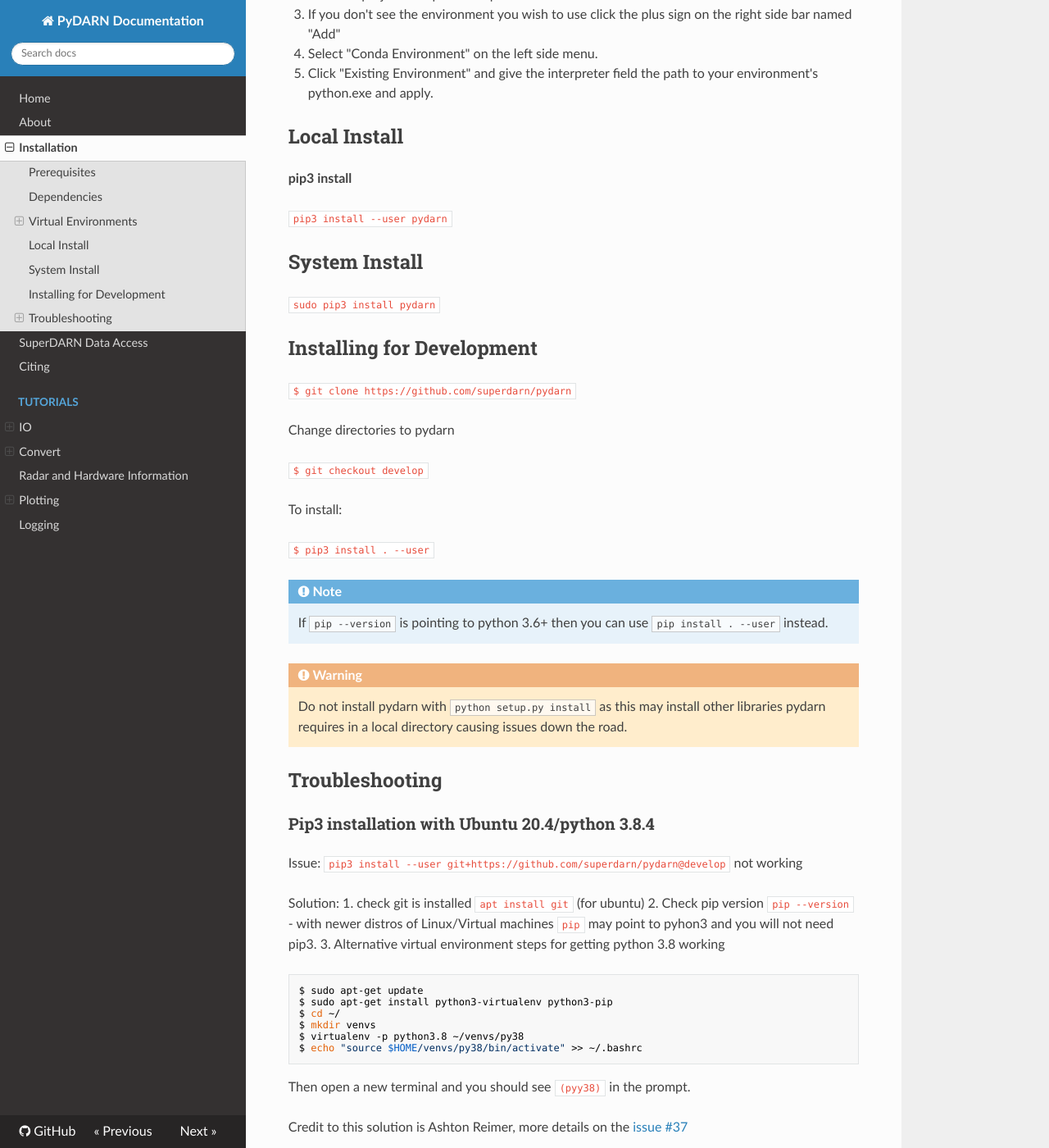
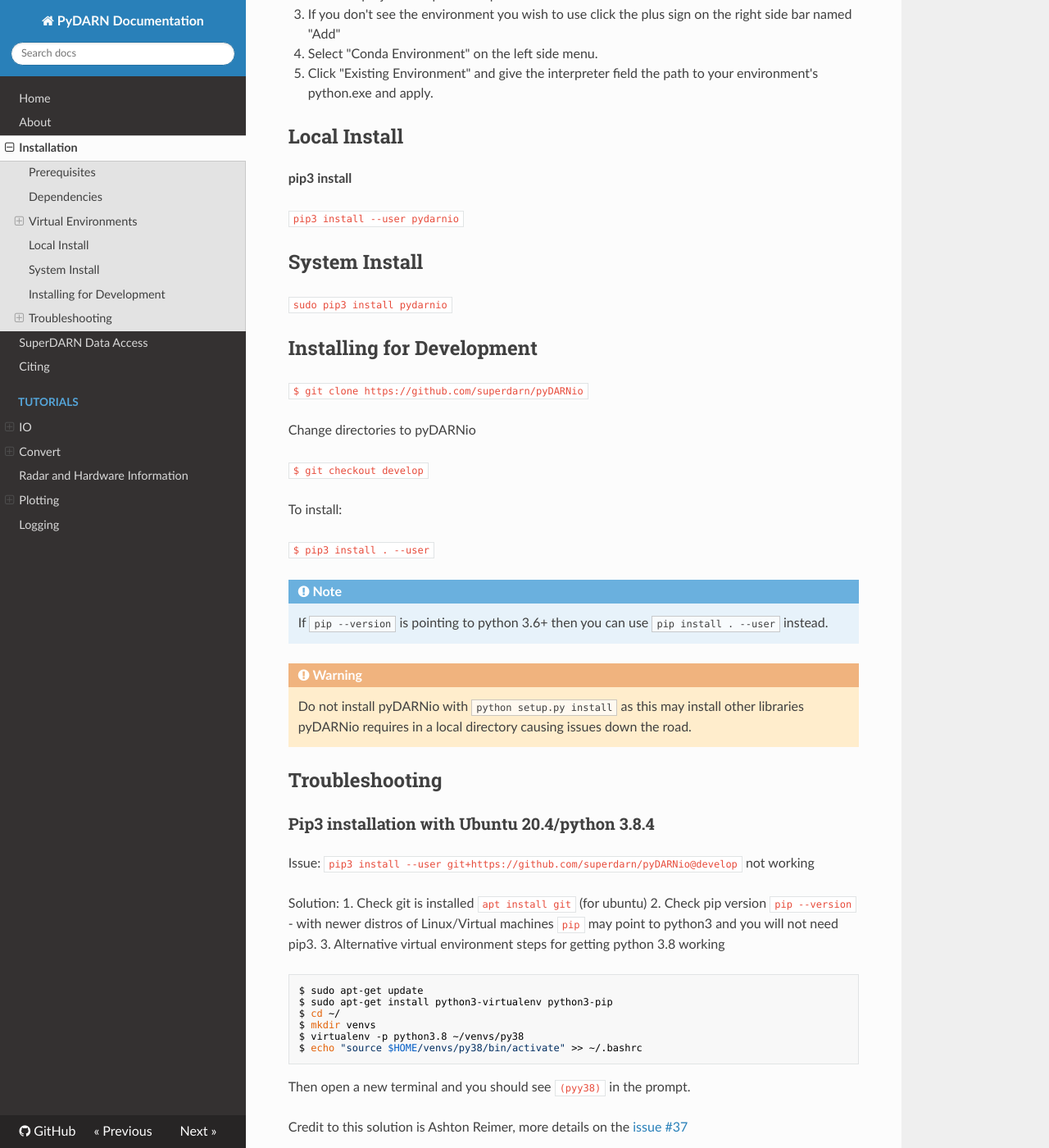
Before and after one commit to SuperDARN/pyDARNio, an MkDocs documentation site: the page built from docs/user/install.md, in a window 1280 px wide and 1400 px high, scrolled down 1757 px. Shown: the whole window at 82% size. Built offline with MkDocs 1.6.1, drawn with Linux system fonts in a browser that asks for light colours; nearby versions of some CDN libraries; some of the changed text lies outside the part shown.

Commit message:
switched install documentation to pyDARN to pyDARNio

````diff
--- a/docs/user/install.md
+++ b/docs/user/install.md
@@ -1,11 +1,11 @@
 <!--Copyright (C) SuperDARN Canada, University of Saskatchewan
 author(s) Marina Schmidt-->
-# Installing pyDARN
+# Installing pyDARNio
 ---
 
 [![License: LGPL v3](https://img.shields.io/badge/License-LGPLv3-blue.svg)](https://www.gnu.org/licenses/lgpl-3.0)
 [![Python 3.6](https://img.shields.io/badge/python-3.6-blue.svg)](https://www.python.org/downloads/release/python-360/)
-![GitHub release (latest by date)](https://img.shields.io/github/v/release/superdarn/pydarn)
+![GitHub release (latest by date)](https://img.shields.io/github/v/release/superdarn/pyDARNio)
 [![DOI](https://zenodo.org/badge/DOI/10.5281/zenodo.3727270.svg)](https://doi.org/10.5281/zenodo.3727270)
 
 
@@ -25,7 +25,7 @@
 
 ## Dependencies
 
-pyDARN's setup will download the following dependencies:
+pyDARNio's setup will download the following dependencies:
 
 - [Git](https://git-scm.com/) (For developers)
 - [pip3](https://help.dreamhost.com/hc/en-us/articles/115000699011-Using-pip3-to-install-Python3-modules)
@@ -37,9 +37,9 @@
 - [h5py](https://www.h5py.org/)
 
 ## Virtual Environments
-It is recommended to install pyDARN in one of the suggested virtual environments if you have multiple python/pip 3 version on your computer, or do not want to affect the main system's python libraries.
+It is recommended to install pyDARNio in one of the suggested virtual environments if you have multiple python/pip 3 version on your computer, or do not want to affect the main system's python libraries.
 
-The following virtual environments have been tested by pyDARN developers:"
+The following virtual environments have been tested by pyDARNio developers:"
 
 ### pip Virtual Environment
 Instructions can be found here [virtual environment](https://packaging.python.org/guides/installing-using-pip-and-virtual-environments/)
@@ -47,7 +47,7 @@
 1. `$ python3 -m pip install --user virtualenv`
 2. `$ python3 -m virtualenv <environment name>`
 * `$ source <environment name>/bin/activate`
-* `$ pip install pydarn`
+* `$ pip install pydarnio`
 
 !!! Note
     If you have multiple versions of python 3 on your machine, you can access a specific version by: `python<version number>`.
@@ -58,7 +58,7 @@
 
 1. `$ conda create -n yourenvname python=3.7 anaconda`
 2. `$ conda activate yourenvname`
-* `$ pip install pydarn`
+* `$ pip install pydarnio`
 
 #### Adding the environment to PyCharm
 
@@ -73,15 +73,15 @@
 ## Local Install
 **pip3 install**
 
-`pip3 install --user pydarn`
+`pip3 install --user pydarnio`
 
 ## System Install
-`sudo pip3 install pydarn`
+`sudo pip3 install pydarnio`
 
 ## Installing for Development
-`$ git clone https://github.com/superdarn/pydarn`
+`$ git clone https://github.com/superdarn/pyDARNio`
 
-Change directories to pydarn
+Change directories to pyDARNio
 
 `$ git checkout develop`
 
@@ -93,17 +93,17 @@
     If `pip --version` is pointing to python 3.6+ then you can use `pip install . --user` instead.
 
 !!! Warning
-    Do not install pydarn with `python setup.py install` as this may install other libraries pydarn requires in a local directory causing issues down the road.
+    Do not install pyDARNio with `python setup.py install` as this may install other libraries pyDARNio requires in a local directory causing issues down the road.
 
 ## Troubleshooting
 
 ### Pip3 installation with Ubuntu 20.4/python 3.8.4
 
-Issue: `pip3 install --user git+https://github.com/superdarn/pydarn@develop` not working
+Issue: `pip3 install --user git+https://github.com/superdarn/pyDARNio@develop` not working
 
 Solution:
-1. check git is installed `apt install git` (for ubuntu)
-2. Check pip version `pip --version` - with newer distros of Linux/Virtual machines `pip` may point to pyhon3 and you will not need pip3.
+1. Check git is installed `apt install git` (for ubuntu)
+2. Check pip version `pip --version` - with newer distros of Linux/Virtual machines `pip` may point to python3 and you will not need pip3.
 3. Alternative virtual environment steps for getting python 3.8 working
 
 ```bash
@@ -116,7 +116,7 @@
 ```
 Then open a new terminal and you should see `(pyy38)` in the prompt.
 
-Credit to this solution is Ashton Reimer, more details on the [issue #37](https://github.com/SuperDARN/pydarn/issues/37)
+Credit to this solution is Ashton Reimer, more details on the [issue #37](https://github.com/SuperDARN/pyDARNio/issues/37)
 
 
-> If you find any problems/solutions, please make a [github issue](https://github.com/superdarn/pydarn/issues/new) so the community can help you or add it to the documentation
+> If you find any problems/solutions, please make a [github issue](https://github.com/superdarn/pyDARNio/issues/new) so the community can help you or add it to the documentation
````
